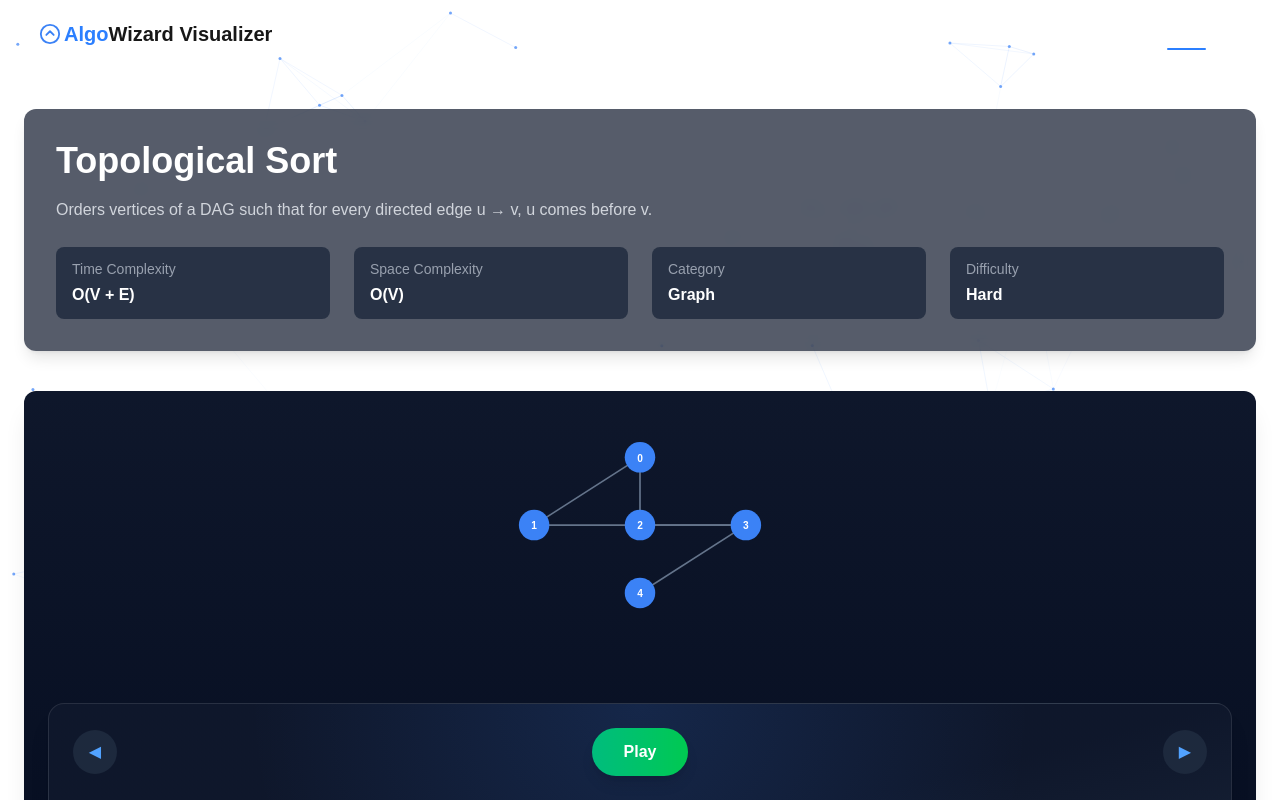
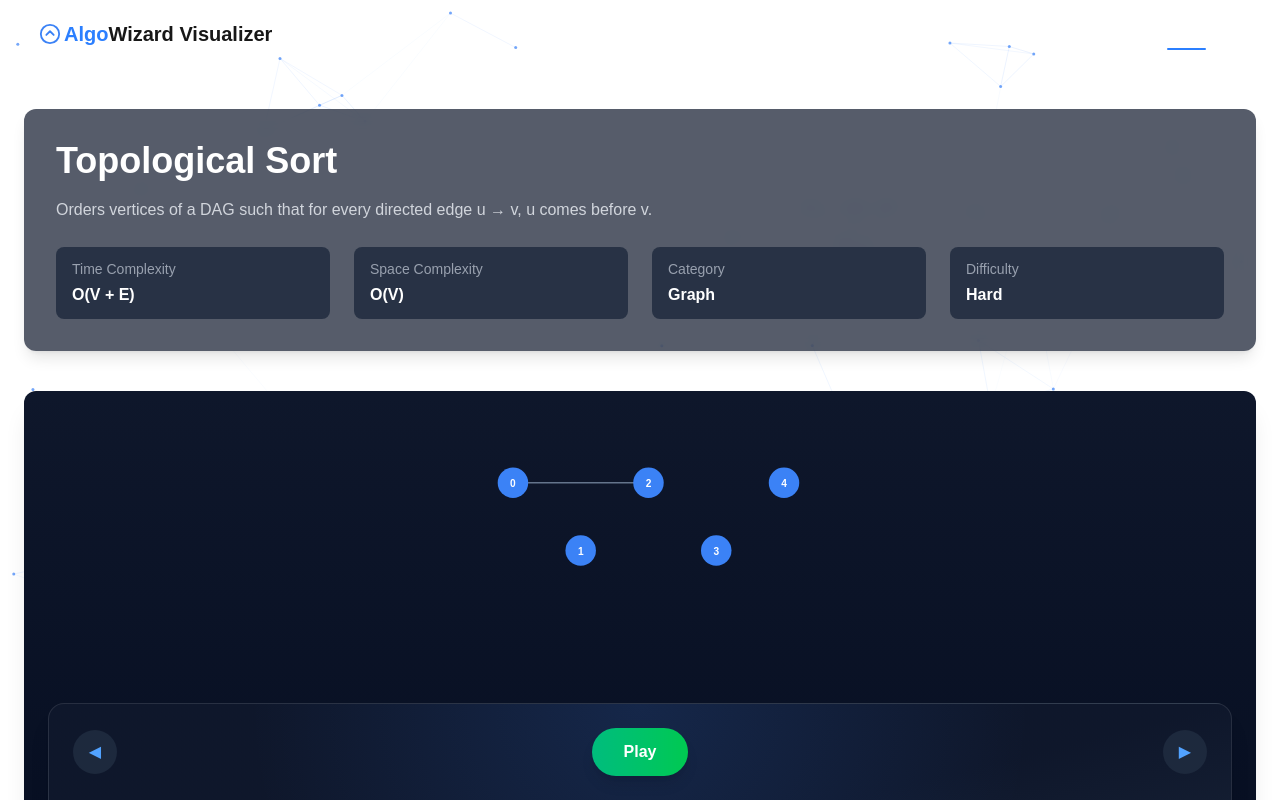
Before and after one commit to N9601/algowizard, a Next.js app: page /visualizer/graph/topological in a window 1280 px wide. Shown: the top 800 px of the page. Built offline with nearby package versions, Linux system fonts and the light colour scheme.

Commit message:
Fix DAG generator and enable Topological Sort regeneration

```diff
--- a/app/visualizer/graph/topological/page.tsx
+++ b/app/visualizer/graph/topological/page.tsx
@@ -6,6 +6,7 @@ import { useEffect, useRef, useState } from "react";
 import { StepController } from "../../../../src/lib/engine/controller";
 import { GraphStep } from "../../../../src/lib/engine/types";
 import { generateTopoSteps } from "../../../../src/lib/engine/algorithms/topologicalSort";
+import { generateRandomDAG } from "../../../../src/lib/engine/graph/dagGenerator";
 
 import Navbar from "../../../../components/visualizer/Navbar";
 import AlgorithmBackground from "../../../../components/visualizer/AlgorithmBackground";
@@ -14,32 +15,10 @@ import Controls from "../../../../components/visualizer/Controls";
 import GraphCanvas from "../../../../components/visualizer/GraphCanvas";
 import Pseudocode from "../../../../components/visualizer/Pseudocode";
 
-/* DAG */
-const nodes = [
-  { id: 0, x: 250, y: 50 },
-  { id: 1, x: 125, y: 130 },
-  { id: 2, x: 250, y: 130 },
-  { id: 3, x: 375, y: 130 },
-  { id: 4, x: 250, y: 210 },
-];
+export default function TopologicalSortPage() {
+  const [graph, setGraph] = useState(() => generateRandomDAG());
+  const { nodes, edges, adjacencyList } = graph;
 
-const edges = [
-  { from: 0, to: 1 },
-  { from: 0, to: 2 },
-  { from: 1, to: 3 },
-  { from: 2, to: 3 },
-  { from: 3, to: 4 },
-];
-
-const adjacencyList = {
-  0: [1, 2],
-  1: [3],
-  2: [3],
-  3: [4],
-  4: [],
-};
-
-export default function TopologicalSortPage() {
   const [step, setStep] = useState<GraphStep | null>(null);
   const [speed, setSpeed] = useState(600);
   const [progress, setProgress] = useState(0);
@@ -60,7 +39,7 @@ export default function TopologicalSortPage() {
 
     controllerRef.current.setSpeed(speed);
     return () => controllerRef.current?.pause();
-  }, [speed]);
+  }, [adjacencyList, speed]);
 
   const togglePlay = () => {
     if (!controllerRef.current) return;
@@ -99,7 +78,13 @@ export default function TopologicalSortPage() {
             setProgress(0);
             setIsPlaying(false);
           }}
-          onNew={() => controllerRef.current?.reset()}
+          onNew={() => {
+            controllerRef.current?.reset();
+            setStep(null);
+            setProgress(0);
+            setIsPlaying(false);
+            setGraph(generateRandomDAG());
+          }}
           speed={speed}
           onSpeedChange={setSpeed}
           progress={progress}
--- /dev/null
+++ b/src/lib/engine/graph/dagGenerator.ts
@@ -0,0 +1,24 @@
+export function generateRandomDAG(nodeCount = 5) {
+  const nodes = Array.from({ length: nodeCount }, (_, i) => ({
+    id: i,
+    x: 100 + i * 80,
+    y: 80 + (i % 2) * 80,
+  }));
+
+  const adjacencyList: Record<number, number[]> = {};
+  const edges: { from: number; to: number }[] = [];
+
+
+  nodes.forEach((n) => (adjacencyList[n.id] = []));
+
+  for (let i = 0; i < nodeCount; i++) {
+    for (let j = i + 1; j < nodeCount; j++) {
+      if (Math.random() < 0.4) {
+        adjacencyList[i].push(j);
+        edges.push({ from: i, to: j });
+      }
+    }
+  }
+
+  return { nodes, edges, adjacencyList };
+}
```
